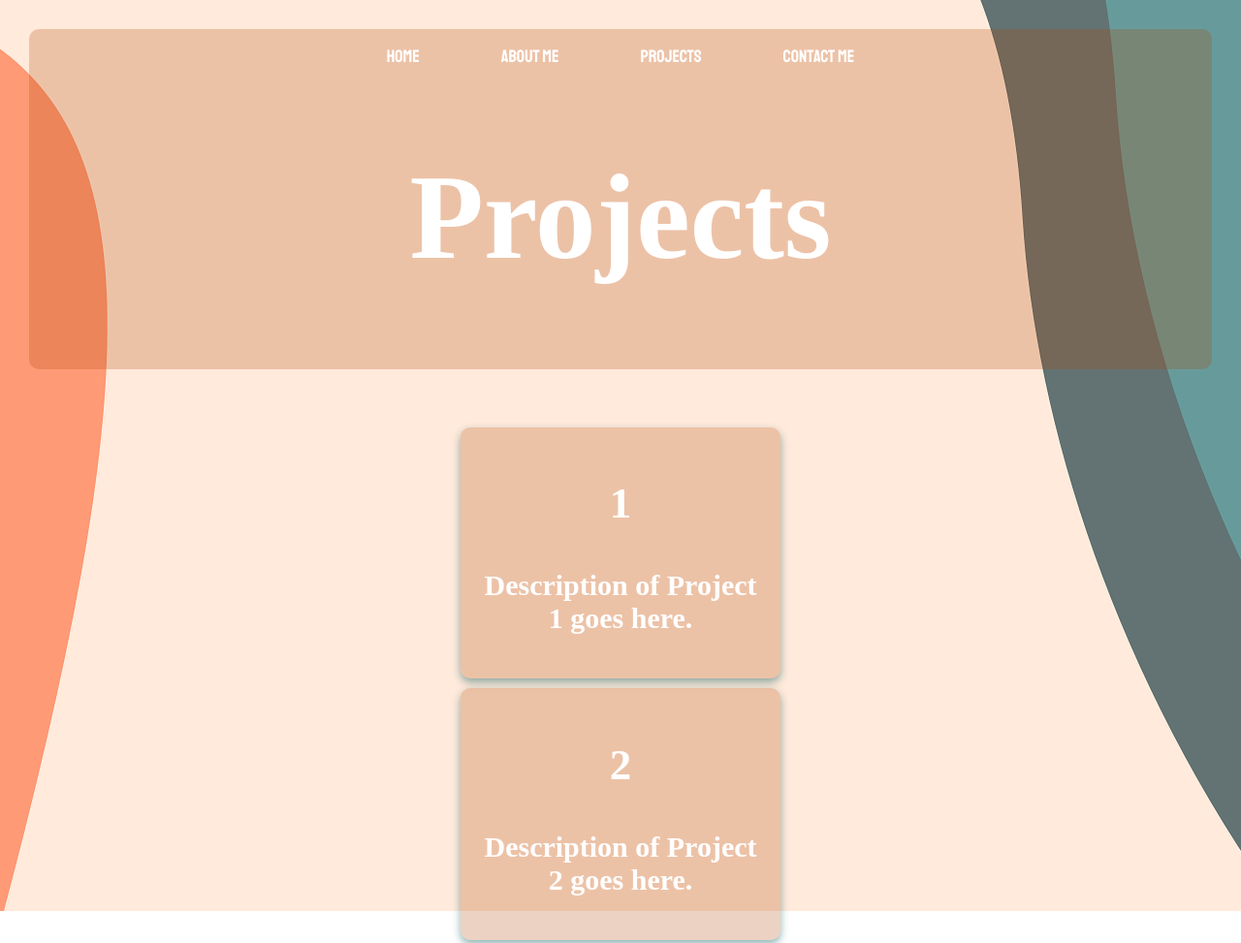
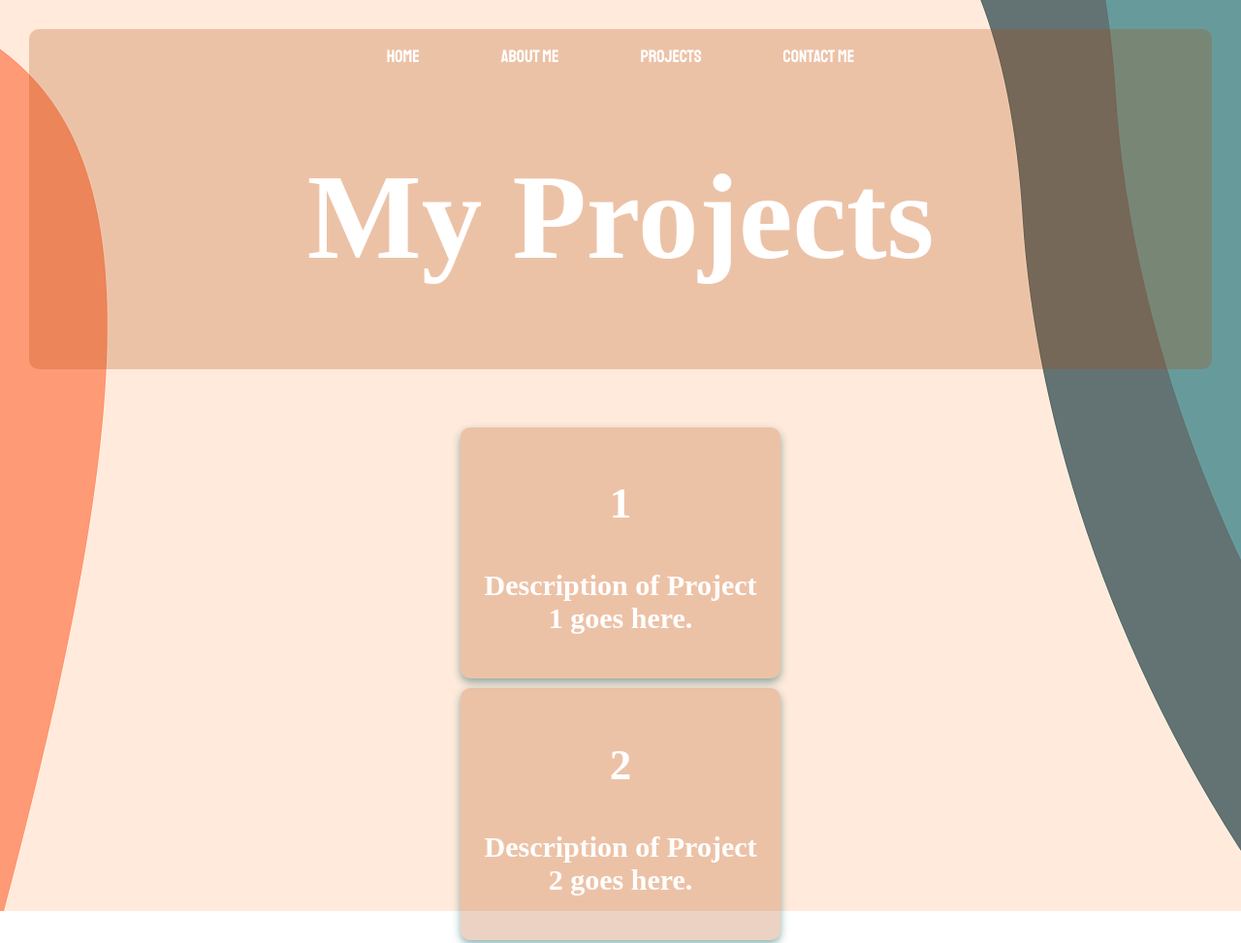
Before and after one commit to byte-of-des/dev-port, a plain HTML site: page projects.html in a window 1280 px wide. Shown: the top 973 px of the page at 97% size. Drawn offline with Linux system fonts and the light colour scheme; a web font is replaced by a local one.

Commit message:
Replaced header and footer with shared component

```diff
--- a/nav.css
+++ /dev/null
@@ -1,17 +0,0 @@
-nav ul {
-    list-style: none;
-    padding: 0;
-
-}
-
-nav ul li {
-    display: inline;
-    margin: 0 40px;
-}
-
-nav ul li a {
-    font-family:"Meow Script", serif;
-    color: white;
-    text-decoration: none;
-    font-size: large;
-}
--- a/projects.html
+++ b/projects.html
@@ -2,7 +2,7 @@
 <html lang="en">
 <head>
     <meta charset="UTF-8">
-    <meta name="viewport" content="width=device-width, initial-scale=1.0">
+    <meta name="viewport" content="width=device-width, initial-scale=1.0, initial-scale=1.0">
     <title>Projects</title>
     <link rel="stylesheet" href="style.css">
     <style>
@@ -11,18 +11,7 @@
 </head>
 <body>
 
-    <header>
-        <nav>
-            <ul>
-                <li><a href="index.html">Home</a></li>
-                <li><a href="about.html">About Me</a></li>
-                <li><a href="projects.html">Projects</a></li>
-                <li><a href="contact.html">Contact Me</a></li>
-            </ul>
-        </nav>
-        <h1>Projects</h1>
-    </header>
-
+    <div id="header-container"></div>
 
         <section id="projects">
 
@@ -42,10 +31,8 @@
             </div>
         </section>
 
+    <div id="footer-container"></div>
 
-    <footer>
-        <p>© 2025 Des | All Rights Reserved</p>
-    </footer>
-
+    <script src="script.js"></script>
 </body>
 </html>
--- a/script.js
+++ b/script.js
@@ -0,0 +1,33 @@
+document.addEventListener("DOMContentLoaded", function () {
+    let pageTitle = document.title;
+
+    let headingText = "Welcome";
+
+    if (pageTitle.includes("About")) {
+        headingText = "Hi, I'm Des!";
+    } else if (pageTitle.includes("Projects")) {
+        headingText = "My Projects";
+    } else if (pageTitle.includes("Contact")) {
+        headingText = "Let's Connect";
+    }
+
+    document.getElementById("header-container").innerHTML = `
+        <header>
+            <nav>
+                <ul>
+                    <li><a href="index.html">Home</a></li>
+                    <li><a href="about.html">About Me</a></li>
+                    <li><a href="projects.html">Projects</a></li>
+                    <li><a href="contact.html">Contact Me</a></li>
+                </ul>
+            </nav>
+            <h1>${headingText}</h1>
+        </header>
+    `;
+
+    document.getElementById("footer-container").innerHTML = `
+    <footer>
+        <p>© 2025 Des | All Rights Reserved</p>
+    </footer>
+`;
+});
--- a/style.css
+++ b/style.css
@@ -259,3 +259,9 @@ footer {
     border-radius: 10px;
     bottom: 0;
 }
+
+@media screen and (max-width: 480px) {
+    #connect-header {
+        font-size: 40px; /* Adjust for mobile phones */
+    }
+}
```
Also changed, not shown: about.html (+3 -15 lines), contact.html (+4 -15 lines), index.html (+5 -18 lines).
